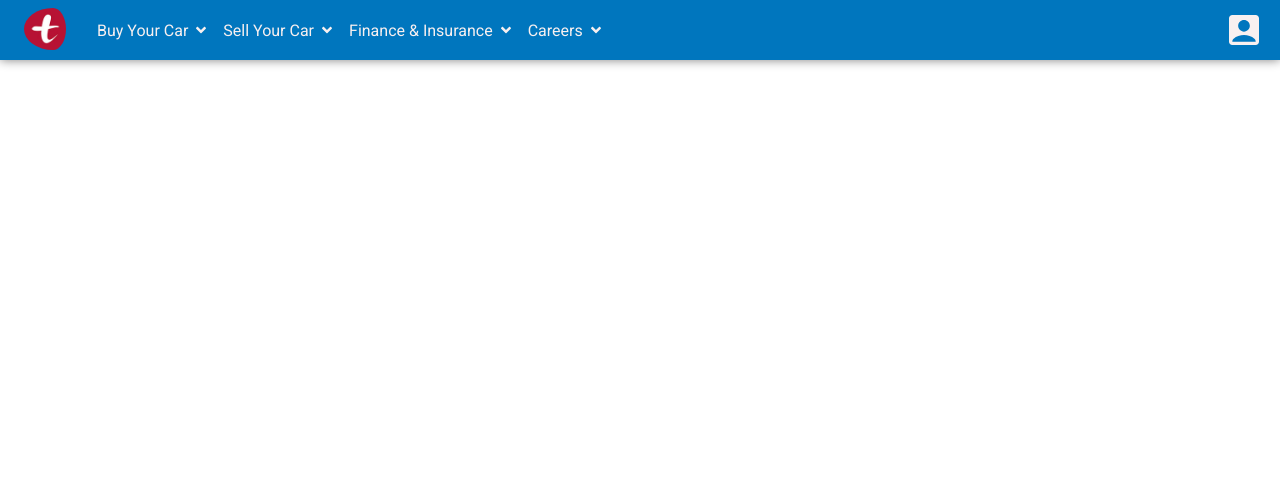
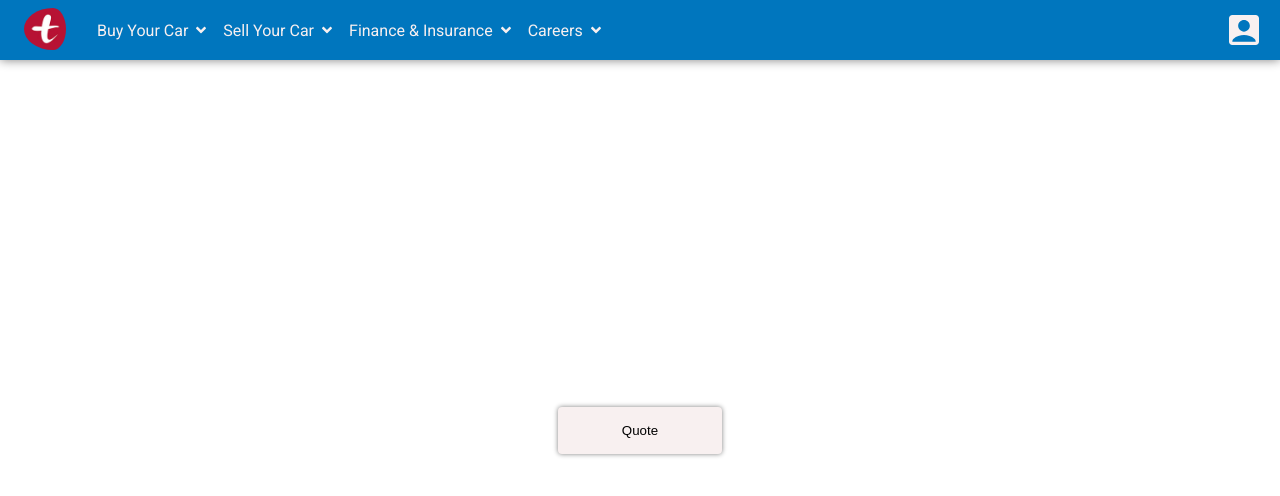
Before and after one commit to tinalearncode/cicd-demo, a React (Create React App) app: page /vehicle_insurance in a window 1280 px wide. Shown: the top 496 px of the page. Built offline with nearby package versions, Linux system fonts and the light colour scheme.

Commit message:
fix dropdown list

```diff
--- a/src/App.css
+++ b/src/App.css
@@ -86,7 +86,7 @@
 }
 
 .card {
-  width: 28%;
+  width: 25%;
   height: 70%;
   box-shadow: 0 0 5px gray;
   display: flex;
@@ -119,3 +119,37 @@
 .insurance-type:hover {
   color: var(--main-blue);
 }
+
+.insurance-detail {
+  height: calc(100vh - var(--nav-size));
+  display: flex;
+  align-items: center;
+  justify-content: center;
+  padding: 0 3rem;
+}
+
+.quote-button {
+  background: var(--main-white);
+  padding: 1rem 4rem;
+  border: none;
+  border-radius: 4px;
+  box-shadow: 0 0 5px gray;
+}
+
+.quote-window {
+  z-index: 50;
+  height: 80%;
+  width: 80%;
+  background: var(--main-white);
+  box-shadow: 0 0 5px gray;
+  position: absolute;
+  display: flex;
+  align-items: center;
+  justify-content: center;
+  transition: all var(--speed);
+}
+
+.close {
+  background-color: var(--main-blue);
+  color: white;
+}
--- a/src/App.js
+++ b/src/App.js
@@ -26,9 +26,10 @@ function App() {
         <main>
           <Routes>
             <Route path="/car_insurance" element={<CarInsurance />}/>
+            <Route path="/vehicle_insurance" element={<Insurance />}/>
           </Routes>
         </main>
-        </Router>
+      </Router>
     </div>
   );
 }
@@ -49,8 +50,8 @@ function Navbar(props) {
 function NavItem(props){
   const [open, setOpen] = useState(false)
   return(
-    <li className="nav-item"  >
-      <div className="dropdown-title"  onClick={()=>setOpen(!open)}>
+    <li className="nav-item"    onMouseOver={()=>setOpen(true)} onMouseLeave={()=>setOpen(false)}>
+      <div className="dropdown-title">
         <p>{props.item}</p>
         <FaAngleDown/></div>
       {open && props.children}
@@ -84,18 +85,39 @@ function CarInsurance(){
     <div className='insurances'>
       <Card name="Motor Vehicle Insurance"/>
       <Card name="Mechanical Breakdown"/>
-      <Card name="Claim"/>
+      <Card name="Make a Claim"/>
     </div>
   )
 }
 
 function Card(props){
   return(
-    <div className='card'>
+    <div className='card'><Link to="/vehicle_insurance">
       <div className='card-photo'>
         <img src="car-insurance.png" alt="a car with a man stand by side"/>
       </div>
-      <div className='insurance-type'>{props.name}</div>
+      <div className='insurance-type'>{props.name}</div> </Link>
+    </div>
+  )
+}
+
+function Insurance(){
+  const [openForm, setOpenForm] = useState(false)
+  return(
+    <div className='insurance-detail'>
+      <button className='quote-button' onClick={()=>setOpenForm(true)}>Quote</button>
+      {
+        openForm && <QuoteForm setOpenForm={setOpenForm}/>
+      }
+    </div>
+  )
+}
+
+function QuoteForm({setOpenForm}){
+  return(
+    <div className="quote-window">
+      <input type="text" />
+      <button className='quote-button close' onClick={()=>setOpenForm(false)}>Close</button>
     </div>
   )
 }
```
